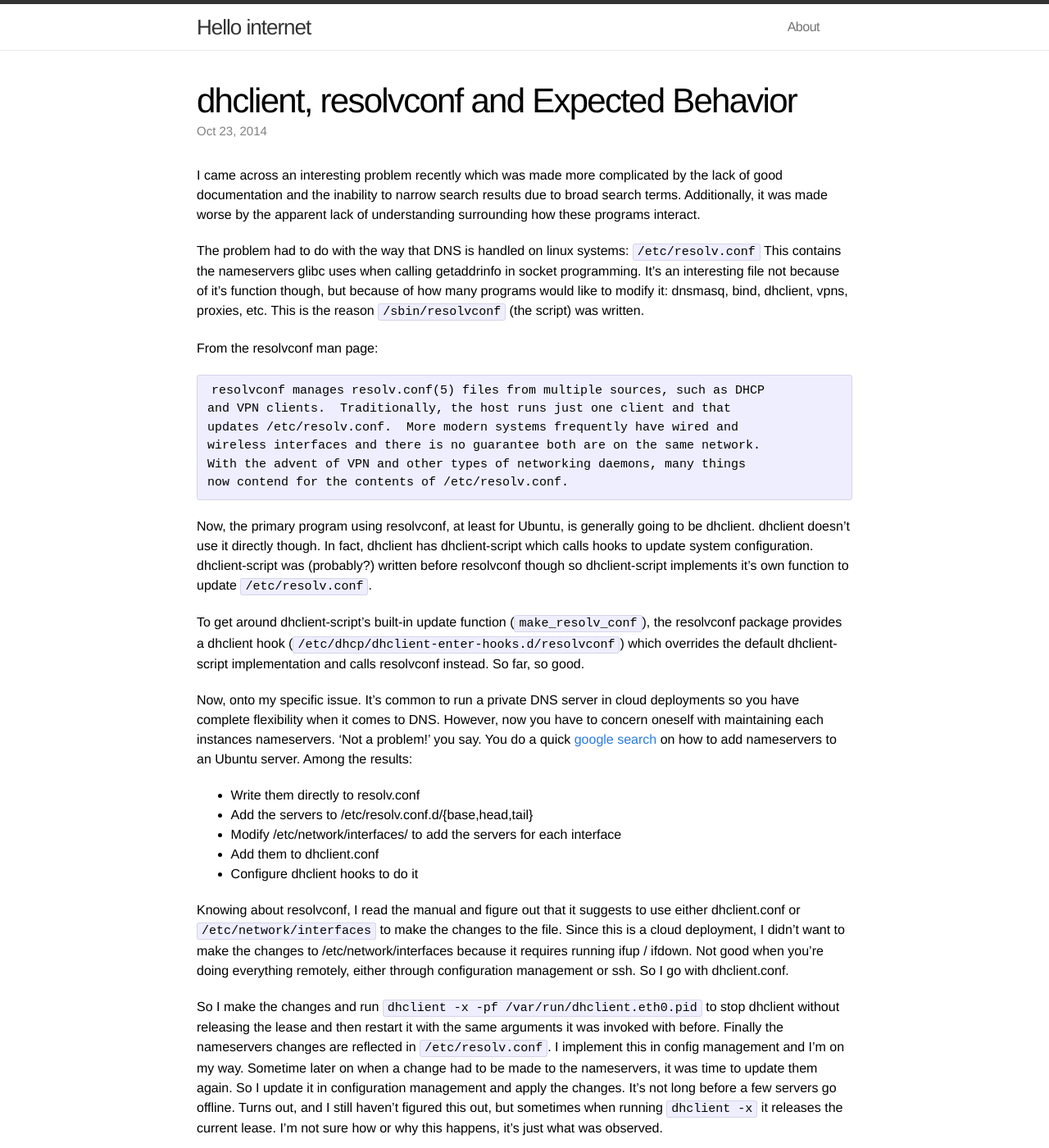
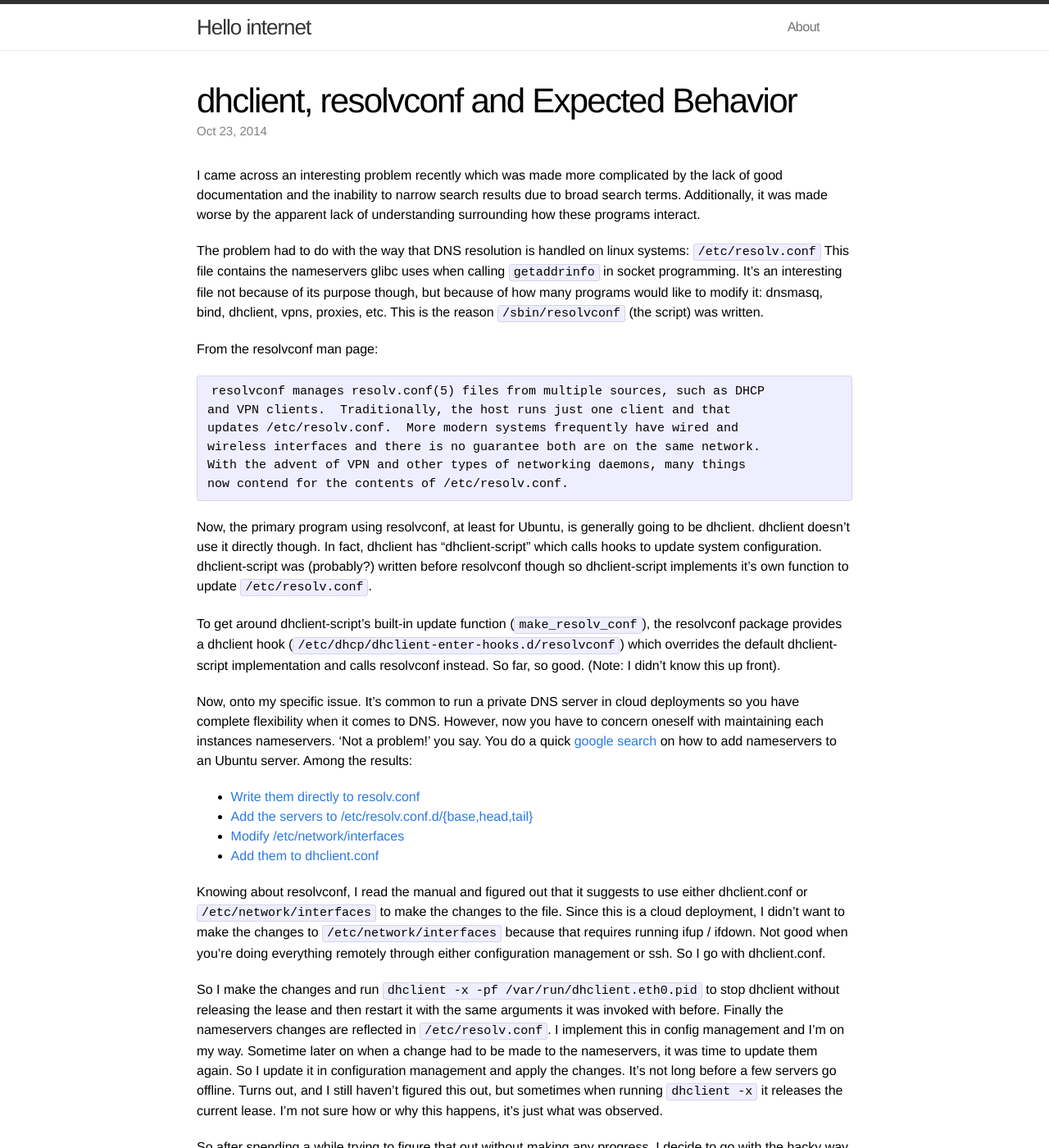
Before and after one commit to abraithwaite/abraithwaite.github.io, a Jekyll site: the page built from _posts/2014-10-23-dhclient-resolvconf.markdown, in a window 1280 px wide and 1400 px high. Shown: the whole window at 82% size. Built offline with Jekyll 4.4.1, drawn with Linux system fonts in a browser that asks for light colours.

Commit message:
Added some

```diff
--- a/_posts/2014-10-23-dhclient-resolvconf.markdown
+++ b/_posts/2014-10-23-dhclient-resolvconf.markdown
@@ -10,11 +10,11 @@ by the lack of good documentation and the inability to narrow search results
 due to broad search terms.  Additionally, it was made worse by the apparent
 lack of understanding surrounding how these programs interact.
 
-The problem had to do with the way that DNS is handled on linux systems:
-`/etc/resolv.conf` This contains the nameservers glibc uses when calling
-getaddrinfo in socket programming.  It's an interesting file not because of
-it's function though, but because of how many programs would like to modify it:
-dnsmasq, bind, dhclient, vpns, proxies, etc.  This is the reason
+The problem had to do with the way that DNS resolution is handled on linux
+systems: `/etc/resolv.conf` This file contains the nameservers glibc uses when
+calling `getaddrinfo` in socket programming.  It's an interesting file not
+because of its purpose though, but because of how many programs would like to
+modify it: dnsmasq, bind, dhclient, vpns, proxies, etc.  This is the reason
 `/sbin/resolvconf` (the script) was written.
 
 From the resolvconf man page:
@@ -28,14 +28,16 @@ From the resolvconf man page:
 
 Now, the primary program using resolvconf, at least for Ubuntu, is generally
 going to be dhclient.  dhclient doesn't use it directly though.  In fact,
-dhclient has dhclient-script which calls hooks to update system configuration.
-dhclient-script was (probably?) written before resolvconf though so
-dhclient-script implements it's own function to update `/etc/resolv.conf`.
+dhclient has "dhclient-script" which calls hooks to update system
+configuration.  dhclient-script was (probably?) written before resolvconf
+though so dhclient-script implements it's own function to update
+`/etc/resolv.conf`.
 
 To get around dhclient-script's built-in update function (`make_resolv_conf`),
 the resolvconf package provides a dhclient hook
 (`/etc/dhcp/dhclient-enter-hooks.d/resolvconf`) which overrides the default
 dhclient-script implementation and calls resolvconf instead.  So far, so good.
+(Note: I didn't know this up front).
 
 Now, onto my specific issue. It's common to run a private DNS server in cloud
 deployments so you have complete flexibility when it comes to DNS.  However,
@@ -44,18 +46,17 @@ now you have to concern oneself with maintaining each instances nameservers.
 search](https://encrypted.google.com/search?q=set+nameserver+ubuntu) on how to
 add nameservers to an Ubuntu server.  Among the results:
 
-- Write them directly to resolv.conf
-- Add the servers to /etc/resolv.conf.d/{base,head,tail}
-- Modify /etc/network/interfaces/ to add the servers for each interface
-- Add them to dhclient.conf
-- Configure dhclient hooks to do it
+- [Write them directly to resolv.conf](http://ubuntuforums.org/showthread.php?t=1972424)
+- [Add the servers to /etc/resolv.conf.d/{base,head,tail}](http://ubuntuforums.org/showthread.php?t=2078398)
+- [Modify /etc/network/interfaces](http://askubuntu.com/questions/346838/how-do-i-configure-my-dns-settings-in-ubuntu-server)
+- [Add them to dhclient.conf](https://developers.google.com/speed/public-dns/docs/using)
 
-Knowing about resolvconf, I read the manual and figure out that it suggests to
-use either dhclient.conf or `/etc/network/interfaces` to make the changes to the
-file.  Since this is a cloud deployment, I didn't want to make the changes to
-/etc/network/interfaces because it requires running ifup / ifdown.  Not good
-when you're doing everything remotely, either through configuration management
-or ssh.  So I go with dhclient.conf.
+Knowing about resolvconf, I read the manual and figured out that it suggests to
+use either dhclient.conf or `/etc/network/interfaces` to make the changes to
+the file.  Since this is a cloud deployment, I didn't want to make the changes
+to `/etc/network/interfaces` because that requires running ifup / ifdown.  Not
+good when you're doing everything remotely through either configuration
+management or ssh.  So I go with dhclient.conf.
 
 So I make the changes and run `dhclient -x -pf /var/run/dhclient.eth0.pid` to
 stop dhclient without releasing the lease and then restart it with the same
```
